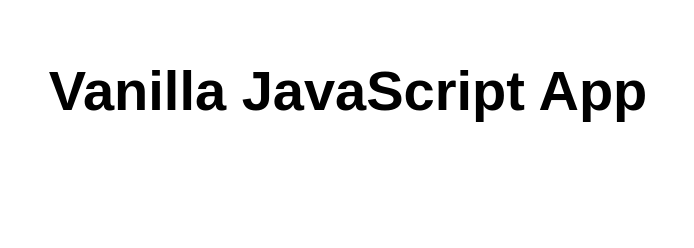
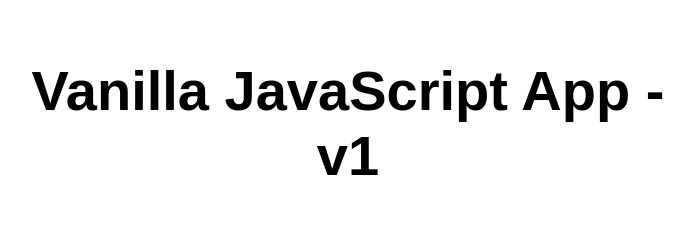
Before and after one commit to foxlab77uk/staticwebdevtutorial, a plain HTML site: page index.html in a window 1280 px wide. Shown: the whole page, without its empty margins (292-986 px from the left). Drawn offline with Linux system fonts and the light colour scheme.

Commit message:
Next Changes

```diff
--- a/index.html
+++ b/index.html
@@ -5,12 +5,12 @@
   <meta charset="UTF-8">
   <meta name="viewport" content="width=device-width, initial-scale=1.0">
   <link rel="stylesheet" href="styles.css">
-  <title>Vanilla JavaScript App - v1</title>
+  <title>Sample Web Page</title>
 </head>
 
 <body>
   <main>
-    <h1>Vanilla JavaScript App</h1>
+    <h1>Vanilla JavaScript App - v1</h1>
   </main>
 </body>
 
```
